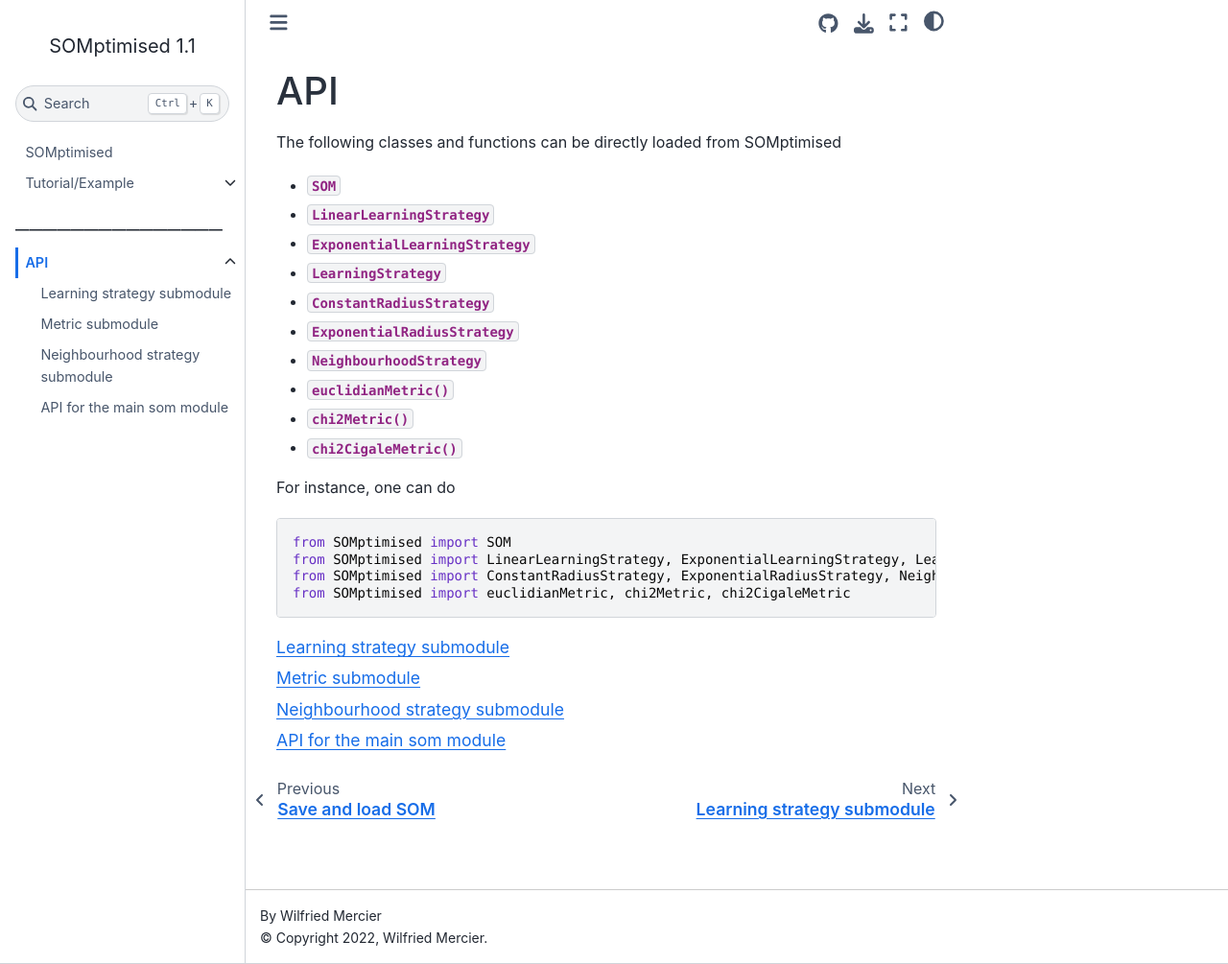
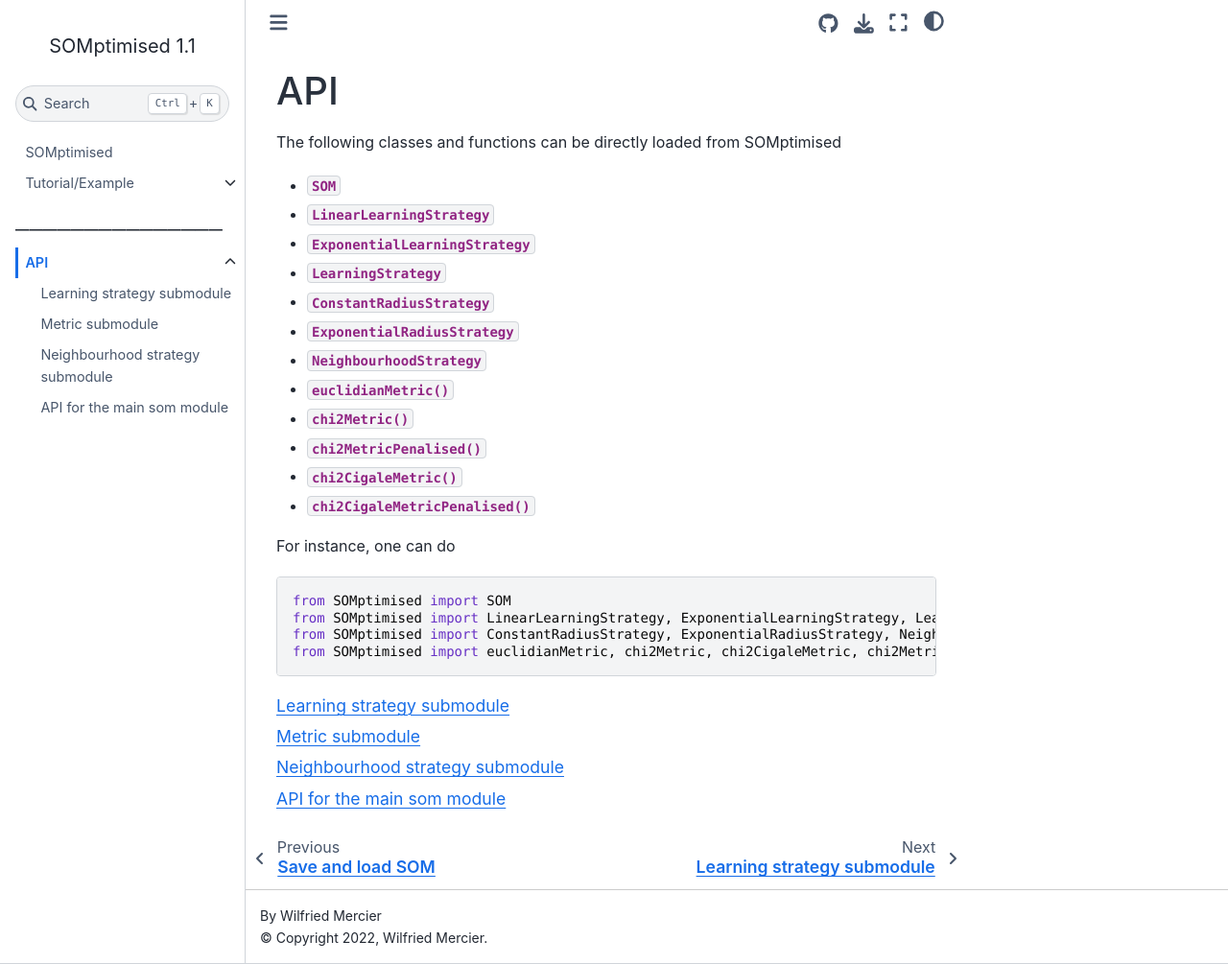
Before and after one commit to WilfriedMercier/SOMptimised, a Sphinx documentation site: the page built from source/API/index.rst, in a window 1280 px wide and 1005 px high. Shown: the whole window at 96% size. Built offline with Sphinx 7.4.7 and the Sphinx Book theme 1.1.4, drawn with Linux system fonts in a browser that asks for light colours.

Commit message:
updated doc

```diff
--- a/source/API/index.rst
+++ b/source/API/index.rst
@@ -12,7 +12,9 @@ The following classes and functions can be directly loaded from SOMptimised
 - :py:class:`~.NeighbourhoodStrategy`
 - :py:func:`~.euclidianMetric`
 - :py:func:`~.chi2Metric`
+- :py:func:`~.chi2MetricPenalised`
 - :py:func:`~.chi2CigaleMetric`
+- :py:func:`~.chi2CigaleMetricPenalised`
 
 For instance, one can do
 
@@ -21,7 +23,7 @@ For instance, one can do
     from SOMptimised import SOM
     from SOMptimised import LinearLearningStrategy, ExponentialLearningStrategy, LearningStrategy
     from SOMptimised import ConstantRadiusStrategy, ExponentialRadiusStrategy, NeighbourhoodStrategy
-    from SOMptimised import euclidianMetric, chi2Metric, chi2CigaleMetric
+    from SOMptimised import euclidianMetric, chi2Metric, chi2CigaleMetric, chi2MetricPenalised, chi2CigaleMetricPenalised
 
 .. toctree::
 
```
